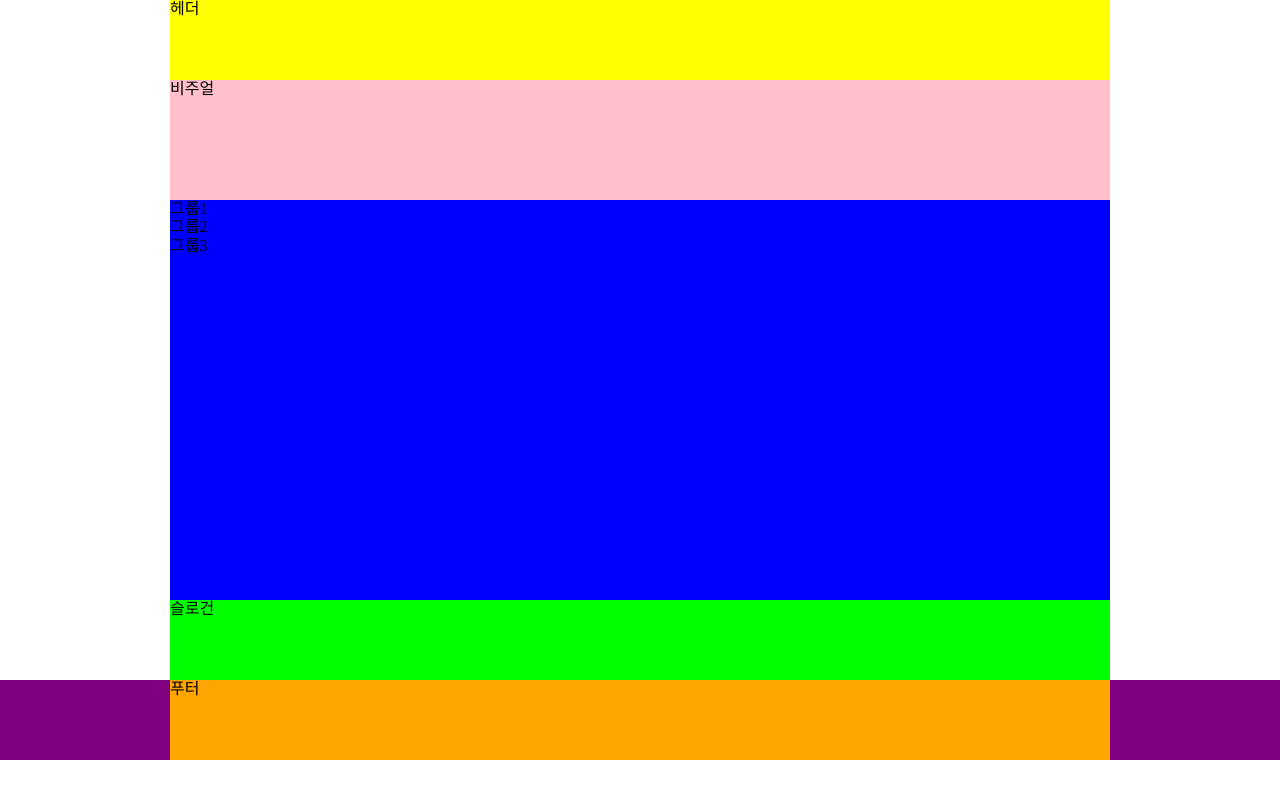
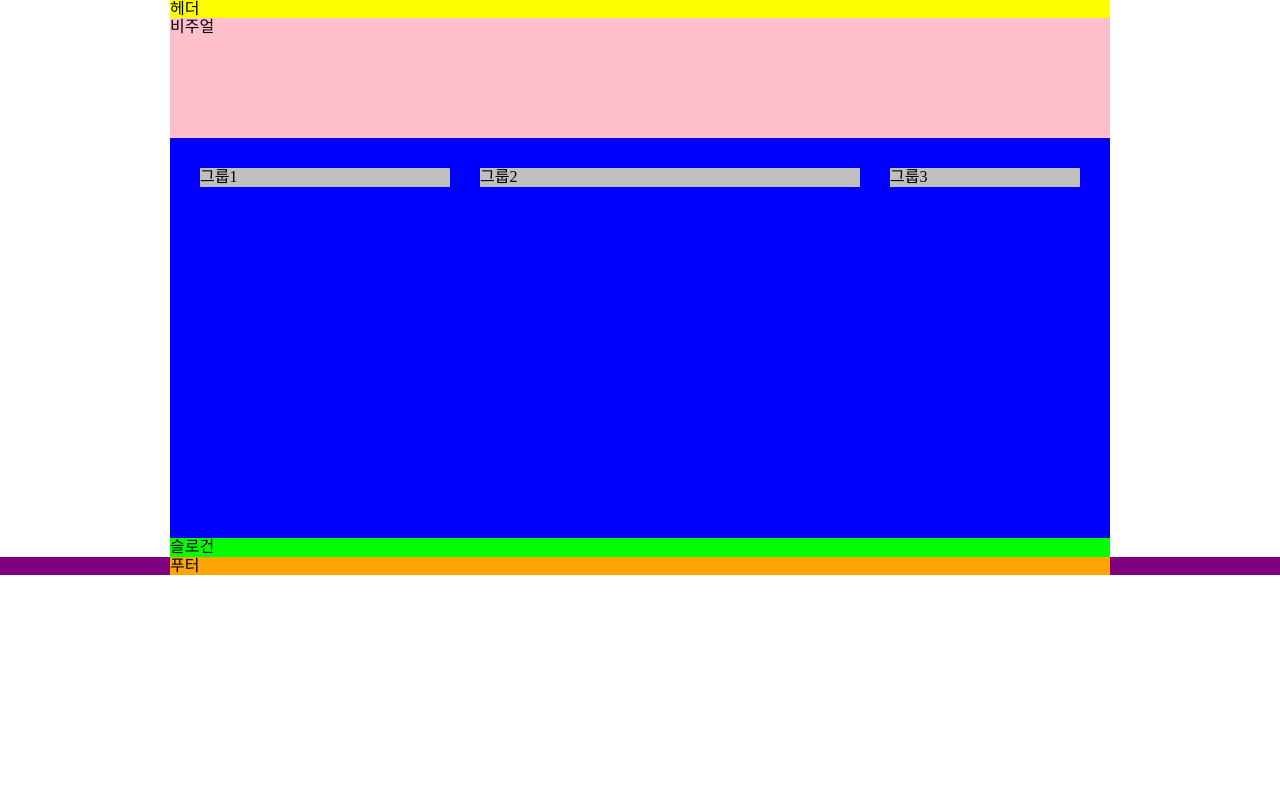
Before and after one commit to PisoDev77/zeroConnecTo, a website: page HTML5/index.html in a window 1280 px wide. Drawn offline with Linux system fonts and the light colour scheme.

Commit message:
Main Contents Layout made ( flex VS float )

```diff
--- a/HTML5/css/index.css
+++ b/HTML5/css/index.css
@@ -14,7 +14,6 @@
 /* 헤더 */
 .header{
     background: yellow;
-    height: 10vh;
 }
 
 /* 비주얼 */
@@ -26,13 +25,51 @@
 /* 메인 */
 .main{
     background: blue;
+    /* overflow: hidden; */
     min-height: 400px;
+    padding: 15px;
+
+    /*
+    display: flex;
+    flex-flow: row nowrap;
+    justify-content: space-between;
+
+    //gap: 30px;
+
+    padding: 30px;
+    */
 }
+
+    /* .clearfix{ */
+    .clearfix::after{
+        content: "";
+        clear:both;
+        display: block;
+    }
+
+    .group{
+        background: silver;
+
+        float: left;
+        margin: 15px;
+    }
+
+        .group1{
+            width: 250px;
+        }
+        .group2{
+            width: 380px;
+            /* order: 1; */
+        }
+        .group3{
+            width: 190px;
+        }
 
 /* 슬로건 */
 .slogan{
     background: lime;
-    height: 10vh;
+
+    /* clear: both; */
 }
 
 /* 푸터 */
@@ -41,5 +78,4 @@
 }
 .footer-inner{
     background: orange;
-    height: 10vh;
 }
--- a/HTML5/index.html
+++ b/HTML5/index.html
@@ -22,12 +22,12 @@
 
     <header class="header">헤더</header>
     <div class="visual">비주얼</div>
-    <main class="main">
+    <main class="main clearfix">
 
         <div class="group group1">그룹1</div>
         <div class="group group2">그룹2</div>
         <div class="group group3">그룹3</div>
-
+        <!-- <div class="clearfix"></div> -->
 
 
         <!--
```
